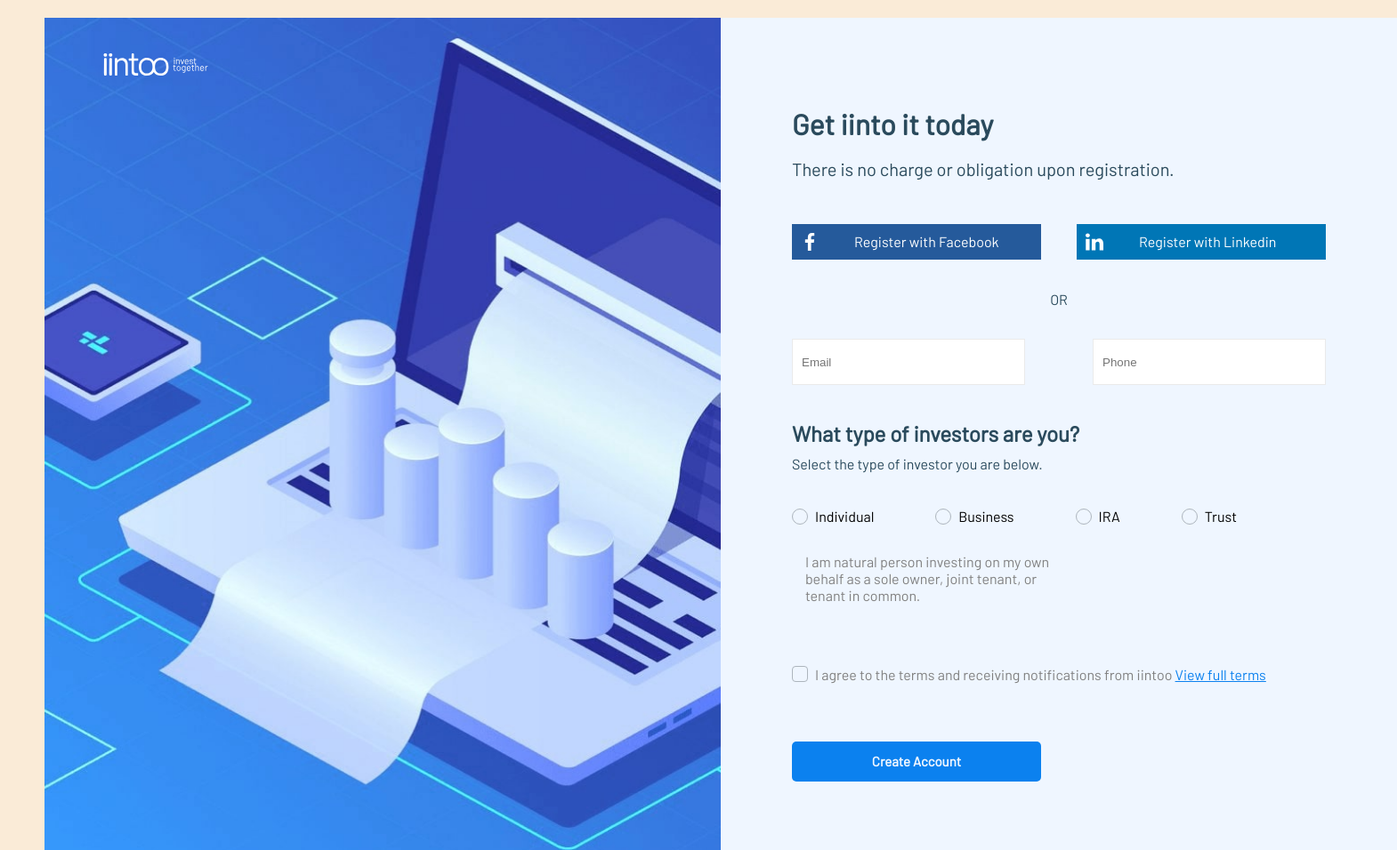
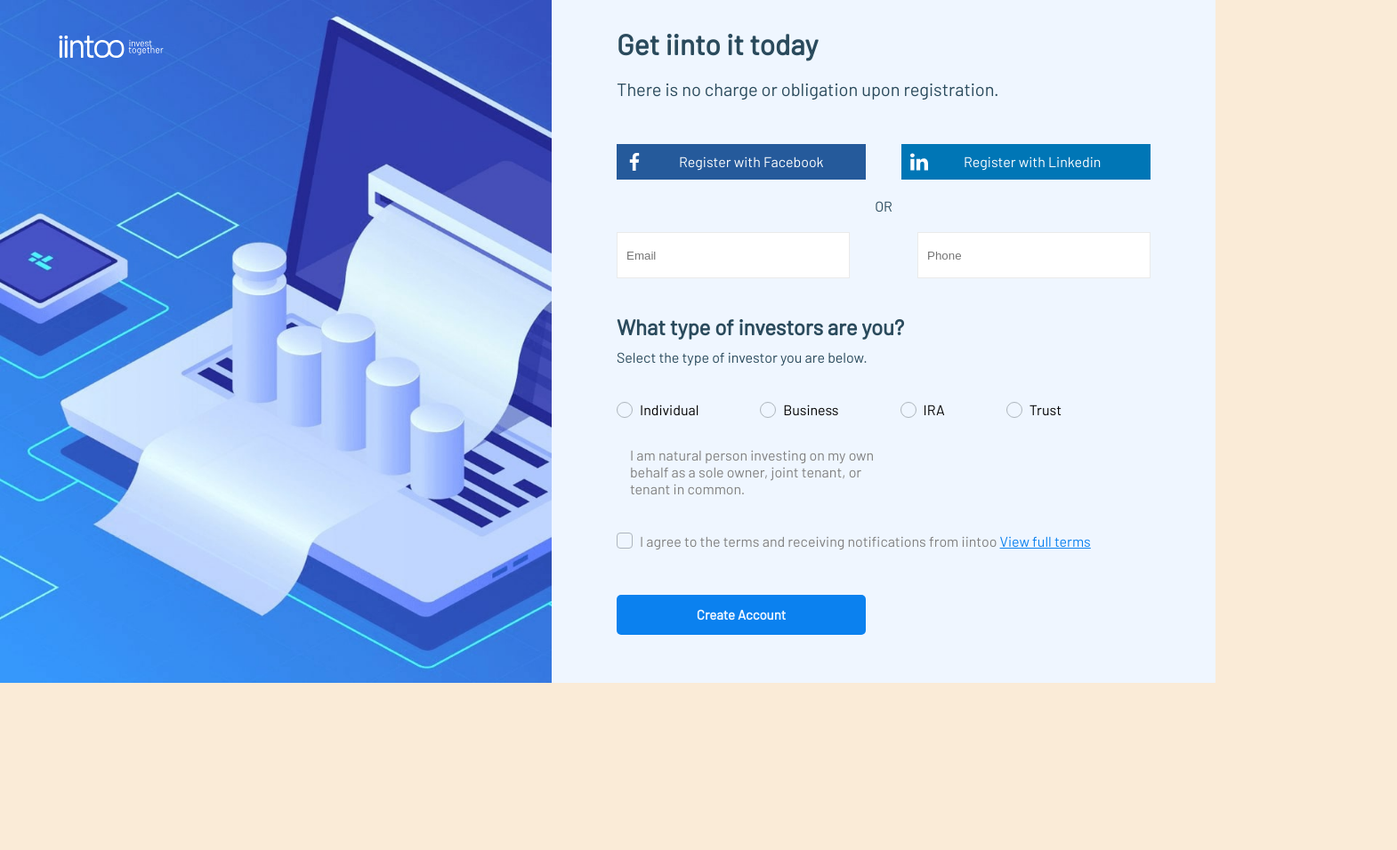
Before and after one commit to maksimenkovvv/1.1, a plain HTML site: page index.html in a window 1280 px wide. Shown: the top 956 px of the page at 89% size, 1570 px wide, since content can reach past the window. After the commit the page ends 800 px from the top, so only its background shows below. Drawn offline with Linux system fonts and the light colour scheme.

Commit message:
added media request

```diff
--- a/index.html
+++ b/index.html
@@ -12,6 +12,7 @@
       href="https://fonts.googleapis.com/css2?family=Barlow&display=swap"
       rel="stylesheet"
     />
+    <meta name="viewport" content="width=device-width, initial-scale=1" />
   </head>
 
   <body>
--- a/style.css
+++ b/style.css
@@ -225,10 +225,6 @@ span {
   background-color: #e9ecef;
 }
 
-body {
-  padding: 20px 50px;
-}
-
 .radio {
   margin-bottom: 0.2em;
 }
@@ -309,10 +305,6 @@ body {
   background-color: #e9ecef;
 }
 
-body {
-  padding: 20px 50px;
-}
-
 .agree {
   margin-top: 70px;
 }
@@ -351,3 +343,36 @@ body {
   transition: background-color 0.5s ease;
   background-color: #0b81efce;
 }
+
+@media (max-width: 1367px) {
+  .main {
+    height: 768px;
+    width: 1366px;
+  }
+
+  .left__part-img {
+    height: 768px;
+    width: 620px;
+  }
+
+  .right__part {
+    height: 768px;
+  }
+
+  .registration {
+    margin-top: 30px;
+  }
+
+  .registration__alternative,
+  .registration__email {
+    padding-top: 20px;
+  }
+
+  .agree {
+    margin-top: 40px;
+  }
+
+  .create__account__button {
+    padding-top: 45px;
+  }
+}
```
